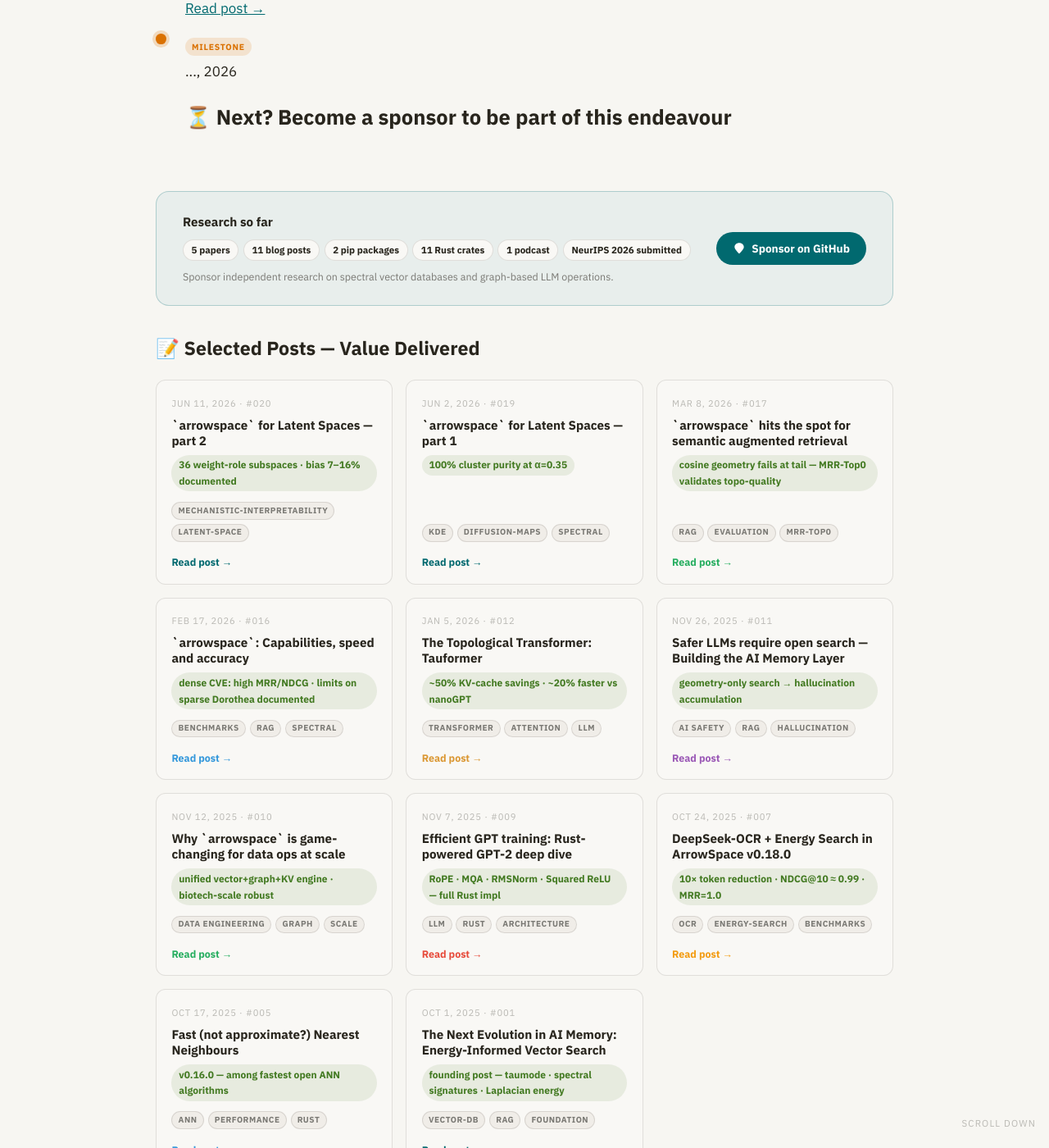
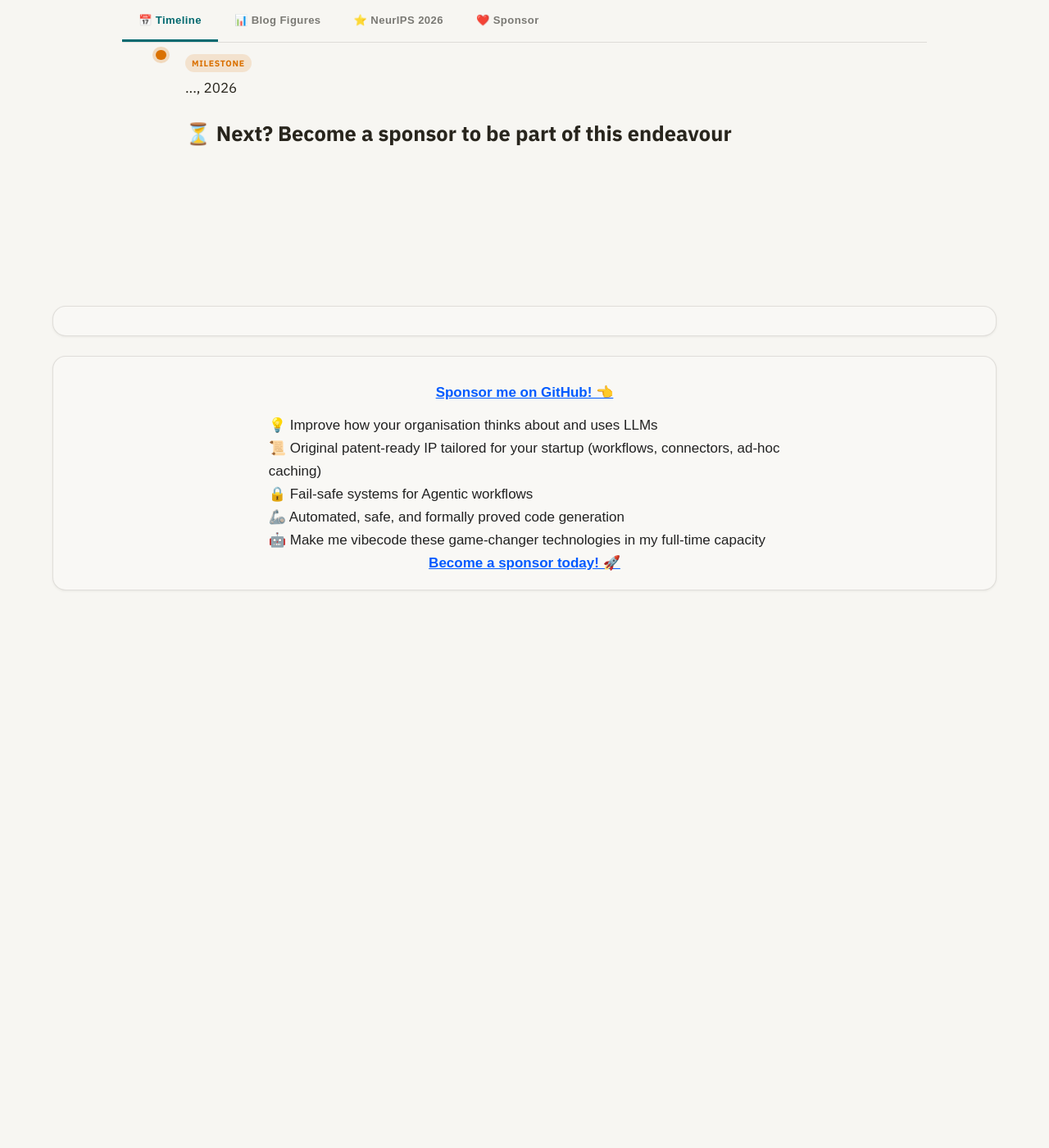
Before and after one commit to Mec-iS/staticwebpage, a Jekyll site: the page built from graph-wiring.md, in a window 1280 px wide and 1400 px high, scrolled down 7850 px. Shown: the whole window at 82% size. Built offline with Jekyll 4.4.1, drawn with Linux system fonts in a browser that asks for light colours; nearby versions of some CDN libraries; some web fonts are replaced; after the commit the page ends 8602 px from its top, so only the background shows below that; some of the changed text lies outside the part shown.

Commit message:
feat(dashboard): panel nav scaffold + CSS shell [1/4]
- Wraps existing timeline content inside #panel-1
- Adds sticky top tab-nav with 4 panel buttons (Timeline / Blog Figures / NeurIPS / Sponsor)
- Hash-based panel switching via JS: only the active panel is visible
- Panel CSS tokens: --panel-gap, --panel-max, full-height flex layout
- Mobile: tab-bar scrolls horizontally on small screens
- Existing timeline, sponsor-strip and blog-panel HTML untouched in this commit

```diff
--- a/graph-wiring.md
+++ b/graph-wiring.md
@@ -5,11 +5,65 @@
 
 # From ArrowSpace to Graph Wiring
 
-## Timeline
+<style>
+/* ══════════════════════════════════════════════
+   DASHBOARD SHELL
+   ══════════════════════════════════════════════ */
+:root {
+  --panel-max: 960px;
+  --panel-gap: clamp(1rem, 4vw, 3rem);
+  --nav-h: 52px;
+}
 
-A short chronology of how **ArrowSpace**, topology-aware evaluation and *epiplexity* experiments converged into the **Graph Wiring** framework.
+/* ── Panel nav ─────────────────────────────── */
+.dash-nav {
+  position: sticky;
+  top: 0;
+  z-index: 100;
+  background: var(--color-bg, #f7f6f2);
+  border-bottom: 1px solid var(--color-border, #d4d1ca);
+  display: flex;
+  gap: 0;
+  overflow-x: auto;
+  scrollbar-width: none;
+  -ms-overflow-style: none;
+  height: var(--nav-h);
+}
+.dash-nav::-webkit-scrollbar { display: none; }
 
-<style>
+.dash-nav-btn {
+  flex: 0 0 auto;
+  padding: 0 1.25rem;
+  height: 100%;
+  border: none;
+  border-bottom: 3px solid transparent;
+  background: none;
+  color: var(--color-text-muted, #7a7974);
+  font-size: 0.82rem;
+  font-weight: 600;
+  letter-spacing: 0.03em;
+  cursor: pointer;
+  white-space: nowrap;
+  transition: color 160ms, border-color 160ms;
+}
+.dash-nav-btn:hover { color: var(--color-text, #28251d); }
+.dash-nav-btn.active {
+  color: var(--color-primary, #01696f);
+  border-bottom-color: var(--color-primary, #01696f);
+}
+
+/* ── Panel sections ────────────────────────── */
+.dash-panel {
+  display: none;
+  padding-top: var(--panel-gap);
+  padding-bottom: calc(var(--panel-gap) * 2);
+  min-height: calc(100vh - var(--nav-h));
+}
+.dash-panel.active { display: block; }
+
+/* ══════════════════════════════════════════════
+   EXISTING TIMELINE STYLES (preserved)
+   ══════════════════════════════════════════════ */
 /* ── Filter bar ──────────────────────────────── */
 .tl-filter-bar {
   display: flex;
@@ -302,6 +356,25 @@
   margin-top: 0.4rem;
 }
 </style>
+
+<!-- ══════════════════════════════════════════════
+     PANEL NAV
+     ══════════════════════════════════════════════ -->
+<nav class="dash-nav" role="tablist" aria-label="Dashboard panels">
+  <button class="dash-nav-btn active" role="tab" aria-selected="true"  aria-controls="panel-1" data-panel="1">📅 Timeline</button>
+  <button class="dash-nav-btn"        role="tab" aria-selected="false" aria-controls="panel-2" data-panel="2">📊 Blog Figures</button>
+  <button class="dash-nav-btn"        role="tab" aria-selected="false" aria-controls="panel-3" data-panel="3">⭐ NeurIPS 2026</button>
+  <button class="dash-nav-btn"        role="tab" aria-selected="false" aria-controls="panel-4" data-panel="4">❤️ Sponsor</button>
+</nav>
+
+<!-- ══════════════════════════════════════════════
+     PANEL 1 — TIMELINE
+     ══════════════════════════════════════════════ -->
+<section id="panel-1" class="dash-panel active" role="tabpanel" aria-labelledby="panel-1-tab">
+
+## Timeline
+
+A short chronology of how **ArrowSpace**, topology-aware evaluation and *epiplexity* experiments converged into the **Graph Wiring** framework.
 
 <!-- ── Filter bar ─────────────────────────────────── -->
 <div class="tl-filter-bar" role="group" aria-label="Filter timeline events">
@@ -925,179 +998,63 @@
 
 </div><!-- /.timeline -->
 
-<!-- ── Sponsor strip ──────────────────────────────────── -->
-<div class="sponsor-strip">
-  <div class="sponsor-strip-stats">
-    <strong>Research so far</strong>
-    <div>
-      <span class="stat-pill">5 papers</span>
-      <span class="stat-pill">11 blog posts</span>
-      <span class="stat-pill">2 pip packages</span>
-      <span class="stat-pill">11 Rust crates</span>
-      <span class="stat-pill">1 podcast</span>
-      <span class="stat-pill">NeurIPS 2026 submitted</span>
-    </div>
-    <div style="margin-top:0.55rem; font-size:0.78rem;">
-      Sponsor independent research on spectral vector databases and graph-based LLM operations.
-    </div>
-  </div>
-  <div class="sponsor-strip-cta">
-    <a href="https://github.com/sponsors/tuned-org-uk" target="_blank" rel="noopener noreferrer" class="sponsor-btn">
-      <svg width="16" height="16" viewBox="0 0 24 24" fill="currentColor" aria-hidden="true"><path d="M12 21.593c-.425-.394-8.507-7.77-8.507-12.194C3.493 5.272 7.076 2 12 2s8.507 3.272 8.507 7.399c0 4.424-8.082 11.8-8.507 12.194z"/></svg>
-      Sponsor on GitHub
-    </a>
-  </div>
-</div>
+</section><!-- /#panel-1 -->
 
-<!-- ── Blog impact panel ───────────────────────────────── -->
-<section class="blog-panel">
-  <h2 class="blog-panel-title">📝 Selected Posts — Value Delivered</h2>
-  <div class="blog-panel-grid">
-
-    <a href="/posts/020_arrowspace_semantic_basins_part2" class="bp-card" style="--bp-accent:#01696f">
-      <div class="bp-meta">Jun 11, 2026 · #020</div>
-      <div class="bp-title">`arrowspace` for Latent Spaces — part 2</div>
-      <div class="bp-metric">36 weight-role subspaces · bias 7–16% documented</div>
-      <div class="bp-tags">
-        <span class="bp-tag">mechanistic-interpretability</span>
-        <span class="bp-tag">latent-space</span>
-      </div>
-      <div class="bp-readmore">Read post →</div>
-    </a>
-
-    <a href="/posts/019_arrowspace_local_minima_walkthrough" class="bp-card" style="--bp-accent:#01696f">
-      <div class="bp-meta">Jun 2, 2026 · #019</div>
-      <div class="bp-title">`arrowspace` for Latent Spaces — part 1</div>
-      <div class="bp-metric">100% cluster purity at α=0.35</div>
-      <div class="bp-tags">
-        <span class="bp-tag">KDE</span>
-        <span class="bp-tag">diffusion-maps</span>
-        <span class="bp-tag">spectral</span>
-      </div>
-      <div class="bp-readmore">Read post →</div>
-    </a>
-
-    <a href="/posts/017_arrowspace_search_final_assessment" class="bp-card" style="--bp-accent:#27ae60">
-      <div class="bp-meta">Mar 8, 2026 · #017</div>
-      <div class="bp-title">`arrowspace` hits the spot for semantic augmented retrieval</div>
-      <div class="bp-metric">cosine geometry fails at tail — MRR-Top0 validates topo-quality</div>
-      <div class="bp-tags">
-        <span class="bp-tag">RAG</span>
-        <span class="bp-tag">evaluation</span>
-        <span class="bp-tag">MRR-Top0</span>
-      </div>
-      <div class="bp-readmore">Read post →</div>
-    </a>
-
-    <a href="/posts/016_arrowspace_performance_results" class="bp-card" style="--bp-accent:#3498db">
-      <div class="bp-meta">Feb 17, 2026 · #016</div>
-      <div class="bp-title">`arrowspace`: Capabilities, speed and accuracy</div>
-      <div class="bp-metric">dense CVE: high MRR/NDCG · limits on sparse Dorothea documented</div>
-      <div class="bp-tags">
-        <span class="bp-tag">benchmarks</span>
-        <span class="bp-tag">RAG</span>
-        <span class="bp-tag">spectral</span>
-      </div>
-      <div class="bp-readmore">Read post →</div>
-    </a>
-
-    <a href="/posts/012_topological_transformer_tauformer_domain_memory_in_attention" class="bp-card" style="--bp-accent:#db9834">
-      <div class="bp-meta">Jan 5, 2026 · #012</div>
-      <div class="bp-title">The Topological Transformer: Tauformer</div>
-      <div class="bp-metric">~50% KV-cache savings · ~20% faster vs nanoGPT</div>
-      <div class="bp-tags">
-        <span class="bp-tag">transformer</span>
-        <span class="bp-tag">attention</span>
-        <span class="bp-tag">LLM</span>
-      </div>
-      <div class="bp-readmore">Read post →</div>
-    </a>
-
-    <a href="/posts/011_safer_LLMs_require_more_open_search_building_AI_memory_layer" class="bp-card" style="--bp-accent:#9b59b6">
-      <div class="bp-meta">Nov 26, 2025 · #011</div>
-      <div class="bp-title">Safer LLMs require open search — Building the AI Memory Layer</div>
-      <div class="bp-metric">geometry-only search → hallucination accumulation</div>
-      <div class="bp-tags">
-        <span class="bp-tag">AI safety</span>
-        <span class="bp-tag">RAG</span>
-        <span class="bp-tag">hallucination</span>
-      </div>
-      <div class="bp-readmore">Read post →</div>
-    </a>
-
-    <a href="/posts/010_game_changer_unifying_vectors_and_features_graphs" class="bp-card" style="--bp-accent:#27ae60">
-      <div class="bp-meta">Nov 12, 2025 · #010</div>
-      <div class="bp-title">Why `arrowspace` is game-changing for data ops at scale</div>
-      <div class="bp-metric">unified vector+graph+KV engine · biotech-scale robust</div>
-      <div class="bp-tags">
-        <span class="bp-tag">data engineering</span>
-        <span class="bp-tag">graph</span>
-        <span class="bp-tag">scale</span>
-      </div>
-      <div class="bp-readmore">Read post →</div>
-    </a>
-
-    <a href="/posts/009_llms_nanogpt_model_in_rust" class="bp-card" style="--bp-accent:#e74c3c">
-      <div class="bp-meta">Nov 7, 2025 · #009</div>
-      <div class="bp-title">Efficient GPT training: Rust-powered GPT-2 deep dive</div>
-      <div class="bp-metric">RoPE · MQA · RMSNorm · Squared ReLU — full Rust impl</div>
-      <div class="bp-tags">
-        <span class="bp-tag">LLM</span>
-        <span class="bp-tag">Rust</span>
-        <span class="bp-tag">architecture</span>
-      </div>
-      <div class="bp-readmore">Read post →</div>
-    </a>
-
-    <a href="/posts/007_deepseek_optical_compression_rust" class="bp-card" style="--bp-accent:#f39c12">
-      <div class="bp-meta">Oct 24, 2025 · #007</div>
-      <div class="bp-title">DeepSeek-OCR + Energy Search in ArrowSpace v0.18.0</div>
-      <div class="bp-metric">10× token reduction · NDCG@10 ≈ 0.99 · MRR=1.0</div>
-      <div class="bp-tags">
-        <span class="bp-tag">OCR</span>
-        <span class="bp-tag">energy-search</span>
-        <span class="bp-tag">benchmarks</span>
-      </div>
-      <div class="bp-readmore">Read post →</div>
-    </a>
-
-    <a href="/posts/005_fast_approximate_nearest_neighbours" class="bp-card" style="--bp-accent:#3498db">
-      <div class="bp-meta">Oct 17, 2025 · #005</div>
-      <div class="bp-title">Fast (not approximate?) Nearest Neighbours</div>
-      <div class="bp-metric">v0.16.0 — among fastest open ANN algorithms</div>
-      <div class="bp-tags">
-        <span class="bp-tag">ANN</span>
-        <span class="bp-tag">performance</span>
-        <span class="bp-tag">Rust</span>
-      </div>
-      <div class="bp-readmore">Read post →</div>
-    </a>
-
-    <a href="/posts/001_energy_informed_db" class="bp-card" style="--bp-accent:#01696f">
-      <div class="bp-meta">Oct 1, 2025 · #001</div>
-      <div class="bp-title">The Next Evolution in AI Memory: Energy-Informed Vector Search</div>
-      <div class="bp-metric">founding post — taumode · spectral signatures · Laplacian energy</div>
-      <div class="bp-tags">
-        <span class="bp-tag">vector-db</span>
-        <span class="bp-tag">RAG</span>
-        <span class="bp-tag">foundation</span>
-      </div>
-      <div class="bp-readmore">Read post →</div>
-    </a>
-
+<!-- ══════════════════════════════════════════════
+     PANEL 2 — BLOG FIGURES (placeholder commit 1)
+     ══════════════════════════════════════════════ -->
+<section id="panel-2" class="dash-panel" role="tabpanel" aria-labelledby="panel-2-tab">
+  <div style="max-width:var(--panel-max);margin:0 auto;padding:0 1rem">
+    <h2 style="font-size:clamp(1.2rem,1rem+1vw,1.6rem);font-weight:700;margin-bottom:0.5rem">📊 Blog Figures</h2>
+    <p style="color:var(--color-text-muted,#7a7974);font-size:0.9rem">Interactive charts from benchmark blog posts — coming in next commit.</p>
   </div>
 </section>
 
-<!-- ── Scroll down indicator ──────────────────────────── -->
-<div class="scroll-down-indicator">
-  <div>Scroll down</div>
-  <div class="scroll-down-indicator__arrow"></div>
-</div>
+<!-- ══════════════════════════════════════════════
+     PANEL 3 — NEURIPS (placeholder commit 1)
+     ══════════════════════════════════════════════ -->
+<section id="panel-3" class="dash-panel" role="tabpanel" aria-labelledby="panel-3-tab">
+  <div style="max-width:var(--panel-max);margin:0 auto;padding:0 1rem">
+    <h2 style="font-size:clamp(1.2rem,1rem+1vw,1.6rem);font-weight:700;margin-bottom:0.5rem">⭐ NeurIPS 2026 Data</h2>
+    <p style="color:var(--color-text-muted,#7a7974);font-size:0.9rem">Figures and interactive charts from the NeurIPS 2026 submission — coming in next commit.</p>
+  </div>
+</section>
+
+<!-- ══════════════════════════════════════════════
+     PANEL 4 — SPONSOR (placeholder commit 1)
+     ══════════════════════════════════════════════ -->
+<section id="panel-4" class="dash-panel" role="tabpanel" aria-labelledby="panel-4-tab">
+  <div style="max-width:var(--panel-max);margin:0 auto;padding:0 1rem">
+    <h2 style="font-size:clamp(1.2rem,1rem+1vw,1.6rem);font-weight:700;margin-bottom:0.5rem">❤️ Sponsor</h2>
+    <p style="color:var(--color-text-muted,#7a7974);font-size:0.9rem">Sponsor CTA and Value Delivered section — coming in next commit.</p>
+  </div>
+</section>
 
 <script>
 document.addEventListener("DOMContentLoaded", function () {
 
-  // ── 1. Scroll-reveal (IntersectionObserver) ────────────────
+  // ── Panel nav ──────────────────────────────────────────────
+  const navBtns  = document.querySelectorAll('.dash-nav-btn');
+  const panels   = document.querySelectorAll('.dash-panel');
+
+  function activatePanel(id) {
+    navBtns.forEach(b => {
+      const active = b.dataset.panel === id;
+      b.classList.toggle('active', active);
+      b.setAttribute('aria-selected', active);
+    });
+    panels.forEach(p => p.classList.toggle('active', p.id === 'panel-' + id));
+    // re-trigger scroll-reveal for items in the newly visible panel
+    document.querySelectorAll('#panel-' + id + ' .timeline-item:not(.is-visible)').forEach(el => observer.observe(el));
+  }
+
+  navBtns.forEach(btn => btn.addEventListener('click', () => activatePanel(btn.dataset.panel)));
+
+  // Handle direct hash links e.g. #panel-3
+  const hash = location.hash.match(/^#panel-(\d)$/);
+  if (hash) activatePanel(hash[1]);
+
+  // ── Scroll-reveal (IntersectionObserver) ──────────────────
   const observer = new IntersectionObserver(
     (entries, obs) => {
       entries.forEach(entry => {
@@ -1111,8 +1068,8 @@
   );
   document.querySelectorAll('.timeline-item').forEach(el => observer.observe(el));
 
-  // ── 2. Filter toggle ───────────────────────────────────────
-  const filterBtns = document.querySelectorAll('.tl-filter-btn');
+  // ── Filter toggle ──────────────────────────────────────────
+  const filterBtns   = document.querySelectorAll('.tl-filter-btn');
   const timelineItems = document.querySelectorAll('.timeline-item[data-type]');
 
   filterBtns.forEach(btn => {
```
Also changed, not shown: other parts of graph-wiring.md (+2 -4 lines).
